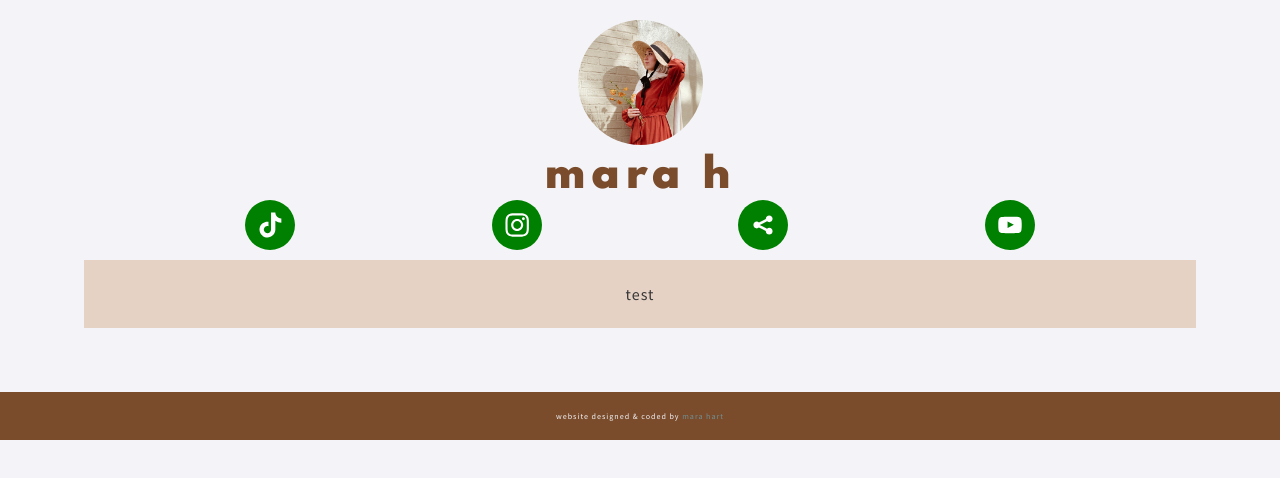
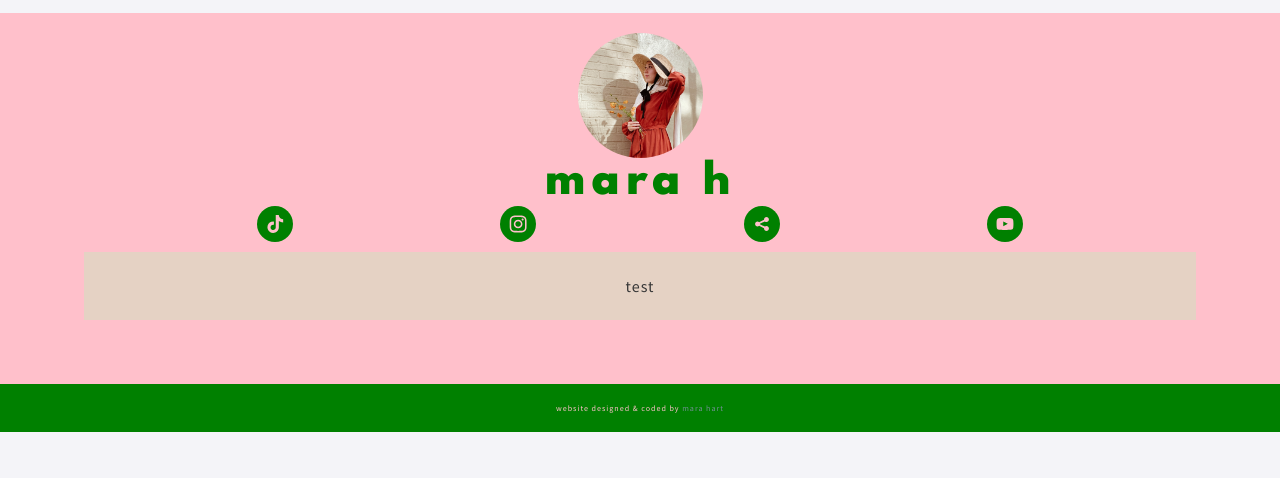
Before and after one commit to maralihart/linktree-clone, a React (Create React App) app: page / in a window 1280 px wide. Shown: the top 478 px of the page. Built offline with nearby package versions, Linux system fonts and the light colour scheme.

Commit message:
set up colors for most

```diff
--- a/src/App.js
+++ b/src/App.js
@@ -2,9 +2,8 @@ import Links from './screens/Links';
 import * as information from './information.json';
 
 function App() {
-
   return (
-    <Links information={information}/>
+    <Links information={information.default}/>
   );
 }
 
--- a/src/components/Banner.js
+++ b/src/components/Banner.js
@@ -11,7 +11,11 @@ export default function Banner({ information }) {
       {Object.values(socials).map((item) => {
         return (<SocialIcon url={item}
           bgColor={colors.primary}
-          fgColor={colors.accent}/>)
+          fgColor={colors.accent}
+          style={{
+            width: 36,
+            height: 36,
+          }}/>)
       })}
     </Row>
   )
--- a/src/components/Footer.js
+++ b/src/components/Footer.js
@@ -1,6 +1,10 @@
-export default function Footer() {
+export default function Footer({ information }) {
+  const colors = information.colors
   return (
-    <footer>
+    <footer style={{
+      background: colors.primary,
+      color: colors.accent
+    }}>
       <p class="tiny" style={{ fontSize: "6pt", color: "inherit"}}>website designed & coded by <a href="https://mara.fyi">mara hart</a></p>
     </footer>
   );
--- a/src/components/Header.js
+++ b/src/components/Header.js
@@ -7,12 +7,15 @@ import { Row, Col } from 'react-bootstrap';
 import InstagramIcon from '../assets/instagram-logo.png';
 
 export default function Header({ information }) {
+  const colors = information.colors
   return (
-    <>
+    <div style={{
+      paddingTop: 20
+    }}>
     <Row style={{
       justifyContent: "space-evenly",
       alignItems: "center",
-      margin: "20px 0 7px 0"
+      // padding: "20 0 7px 0"
     }}>
       <img
         className="circle"
@@ -20,7 +23,7 @@ export default function Header({ information }) {
         width="125px" height="125px"
         alt={`Headshot of ${information.name}`} />
     </Row>
-    <h1 className="text-center">{information.name}</h1>
-    </>
+    <h1 className="text-center" style={{color: colors.primary}}>{information.name}</h1>
+    </div>
   )
 }
--- a/src/information.json
+++ b/src/information.json
@@ -17,8 +17,7 @@
     "primary": "green",
     "secondary": "",
     "tertiary": "blue",
-    "accent": "white",
-    "background": "pink"
+    "accent": "pink"
   },
   "fonts": {
     "primary": "Source Sans Pro",
--- a/src/screens/Links.js
+++ b/src/screens/Links.js
@@ -42,8 +42,15 @@ export default function Links({ information }) {
     fetchLinks();
   }, []);
 
+  const colors = information.colors;
+  const fonts = information.fonts;
+
   return (
-    <>
+    <div style={{
+      backgroundColor: colors.accent,
+      color: colors.primary,
+      font: fonts.primary
+      }}>
       <div class="buffer">
         <Header information={information}/>
         <Banner information={information}/>
@@ -51,7 +58,7 @@ export default function Links({ information }) {
           {links.map((item) => <LinkButton item={item} />)}
         </Col>
       </div>
-      <Footer />
-    </>
+      <Footer information={information}/>
+    </ div>
   );
 }
```
